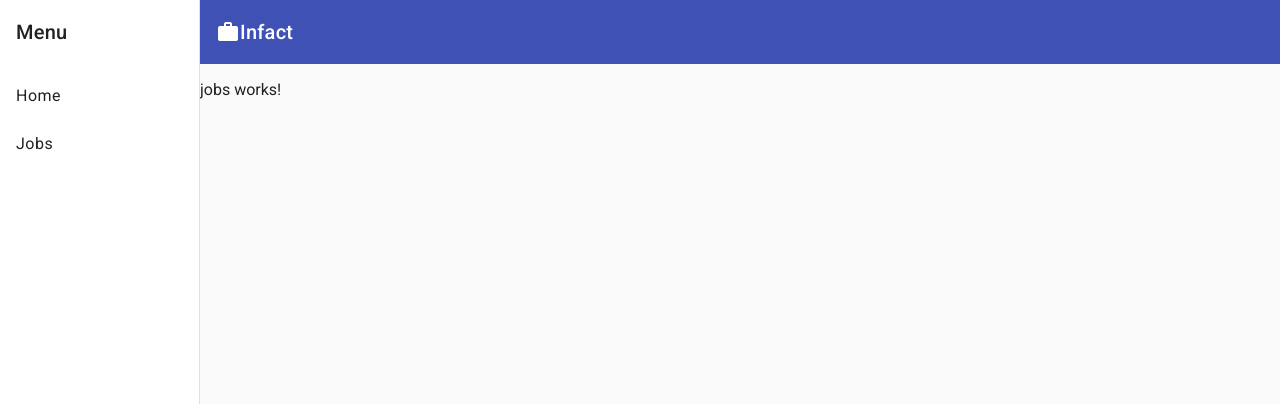
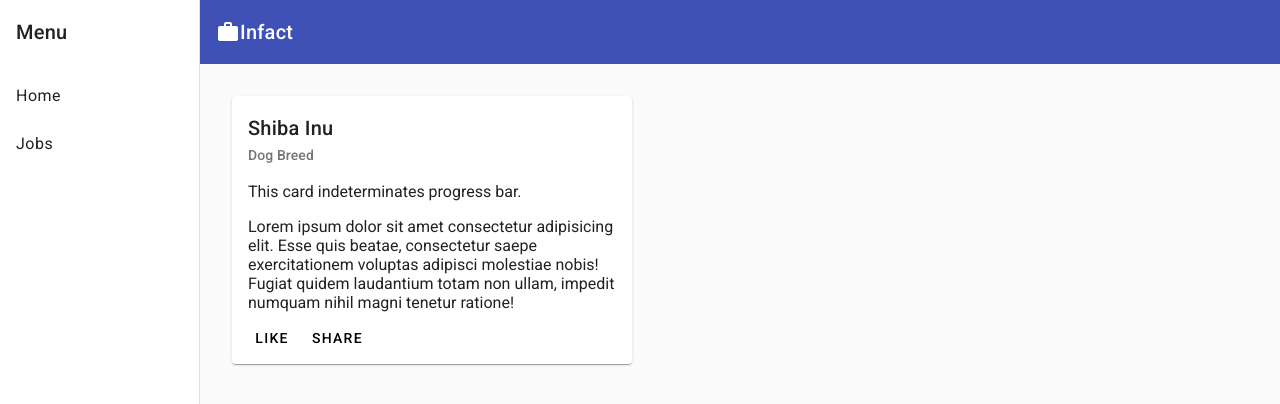
Before and after one commit to EFREI-M2-Dev/Angular-Project-Mat-Pierre, an Angular app: page /jobs in a window 1280 px wide. Shown: the top 404 px of the page. Built offline with nearby package versions, Linux system fonts and the light colour scheme.

Commit message:
feat: add job card

```diff
--- a/src/app/features/jobs/jobs.component.html
+++ b/src/app/features/jobs/jobs.component.html
@@ -1 +1,21 @@
-<p>jobs works!</p>
+<div class="content">
+  <mat-card class="example-card">
+    <mat-card-header>
+      <mat-card-title>Shiba Inu</mat-card-title>
+      <mat-card-subtitle>Dog Breed</mat-card-subtitle>
+    </mat-card-header>
+    <mat-card-content>
+      <p>This card indeterminates progress bar.</p>
+      <p>
+        Lorem ipsum dolor sit amet consectetur adipisicing elit. Esse quis
+        beatae, consectetur saepe exercitationem voluptas adipisci molestiae
+        nobis! Fugiat quidem laudantium totam non ullam, impedit numquam nihil
+        magni tenetur ratione!
+      </p>
+    </mat-card-content>
+    <mat-card-actions>
+      <button mat-button>LIKE</button>
+      <button mat-button>SHARE</button>
+    </mat-card-actions>
+  </mat-card>
+</div>
--- a/src/app/features/jobs/jobs.component.scss
+++ b/src/app/features/jobs/jobs.component.scss
@@ -0,0 +1,7 @@
+.content {
+  padding: 2rem;
+}
+
+.example-card {
+  max-width: 400px;
+}
```
Also changed, not shown: src/app/features/jobs/jobs.component.ts (+5 -5 lines).
